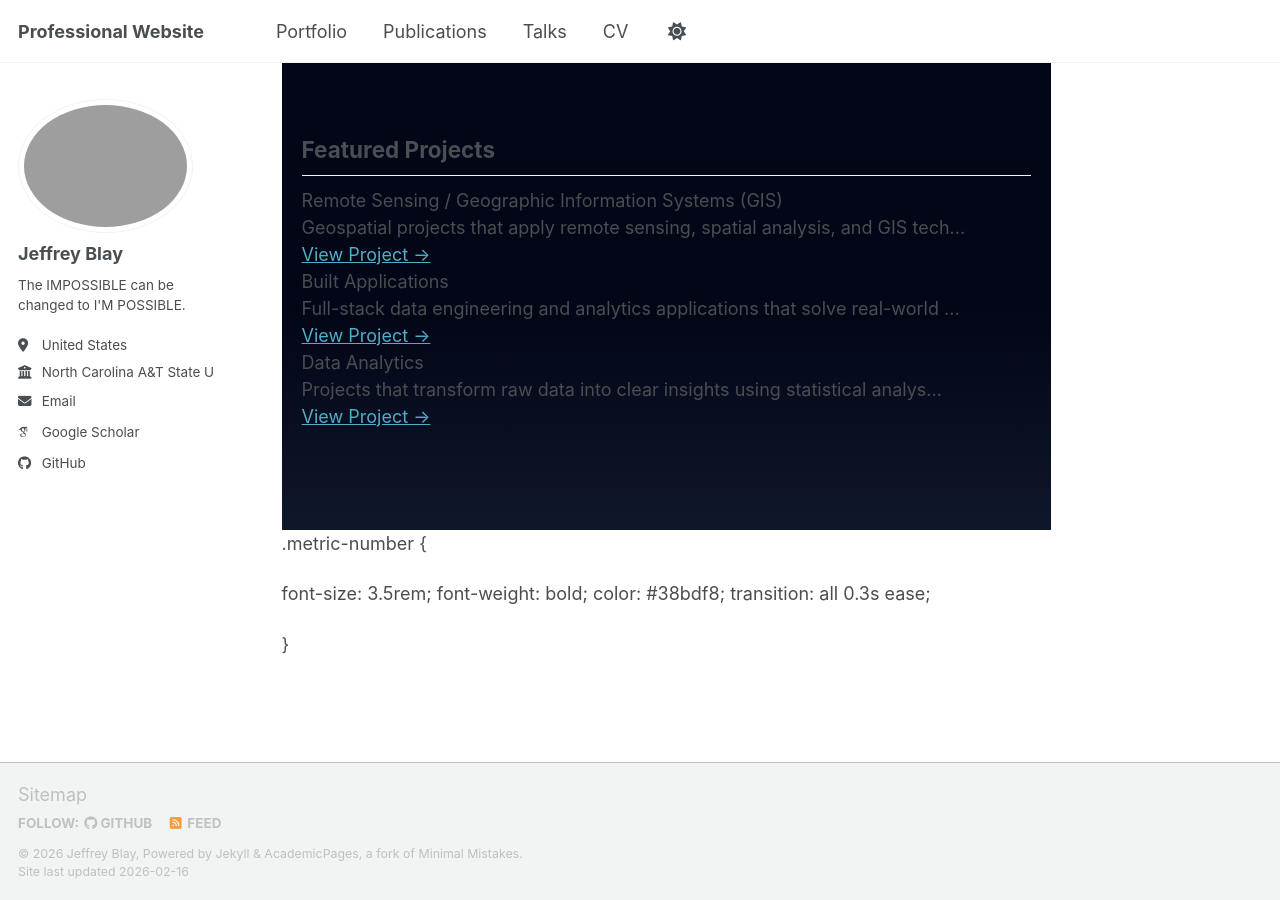
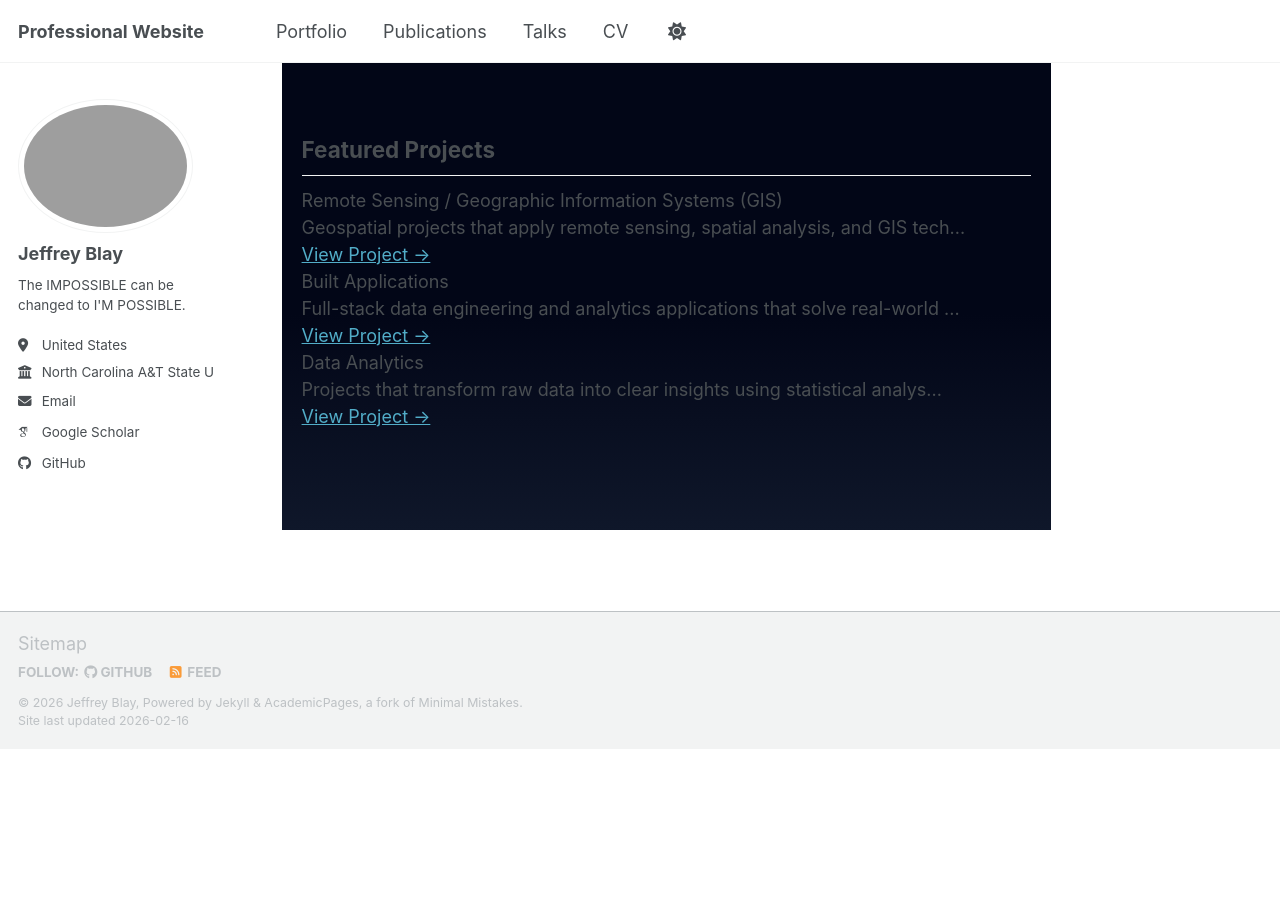
Before and after one commit to Jeffreyblay/jeffreyblay.github.io, a Jekyll site: the page built from _pages/about.md, in a window 1280 px wide and 900 px high, scrolled down 3226 px. Built offline with Jekyll 4.4.1, drawn with Linux system fonts in a browser that asks for light colours; some web fonts are replaced; a script bundle is joined from its source files by our own code; library files that are not in the unit come from our copies; after the commit the page ends 3975 px from its top, so only the background shows below that.

Commit message:
Update about.md

```diff
--- a/_pages/about.md
+++ b/_pages/about.md
@@ -330,13 +330,3 @@ document.addEventListener("DOMContentLoaded", function () {
 });
 
 </script>
-
-
-.metric-number {
-
-  font-size: 3.5rem;
-  font-weight: bold;
-  color: #38bdf8;
-  transition: all 0.3s ease;
-
-}
```
